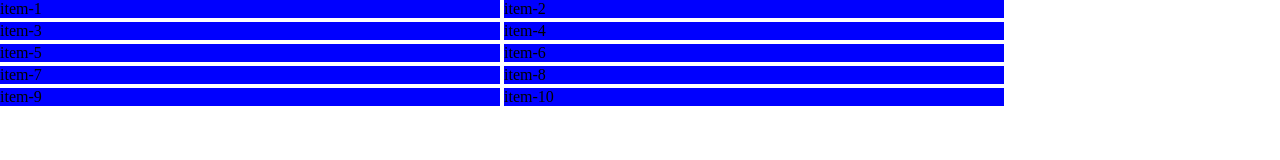
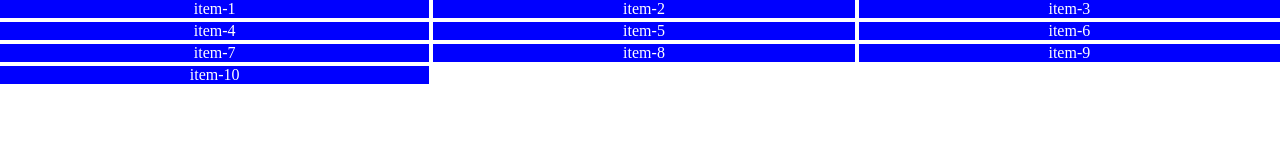
Before and after one commit to ResponseTime/Web-Development, a plain HTML site: page cssGrid.html in a window 1280 px wide. Drawn offline with Linux system fonts and the light colour scheme.

Commit message:
started learning grids

```diff
--- a/cssGrid.css
+++ b/cssGrid.css
@@ -4,9 +4,11 @@
 }
 .container{
     display: grid;
-    grid-template-columns: repeat(2, 500px);
+    grid-template-columns: repeat(3, auto);
     grid-gap: 4px;
 }
 .item{
     background-color: blue;
+    color: white;
+    text-align: center;
 }
```
